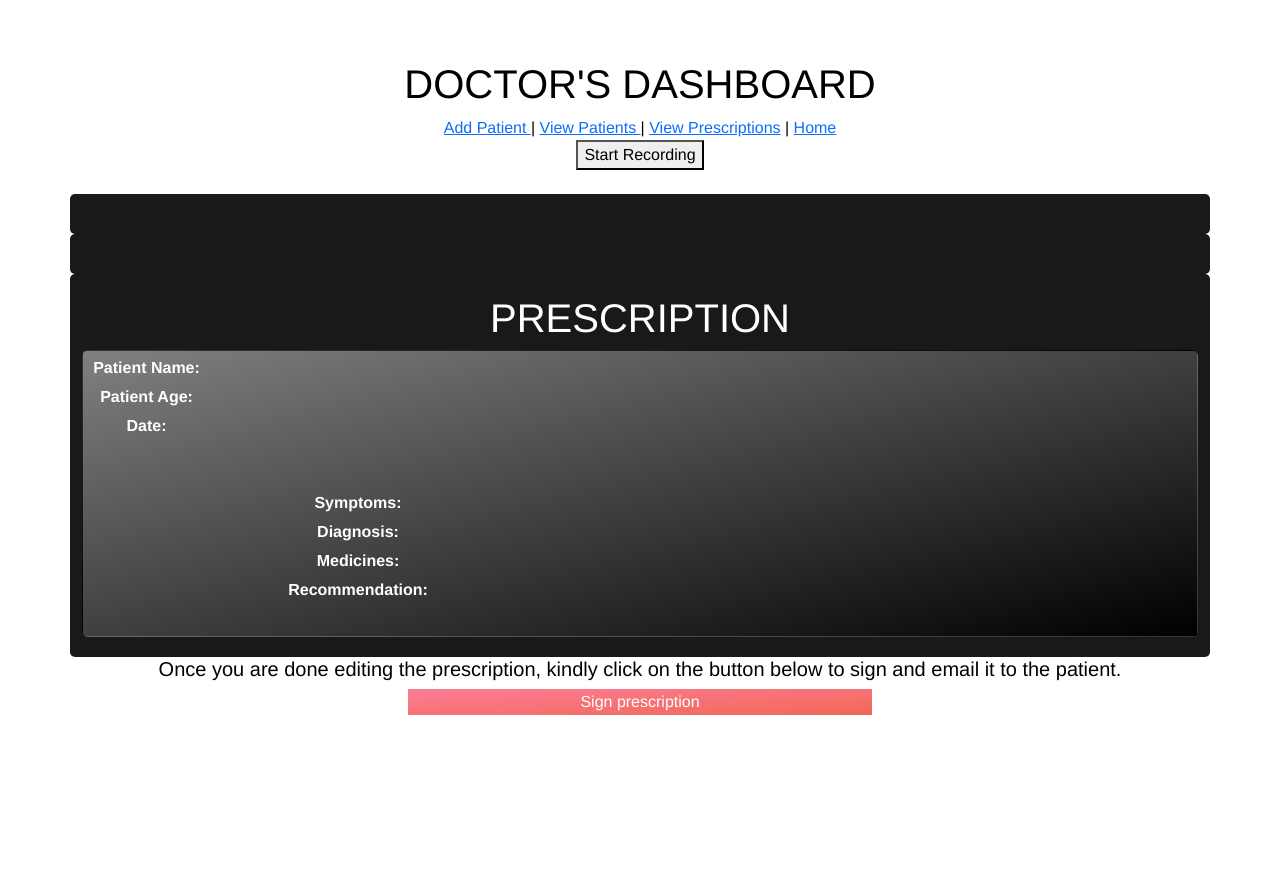
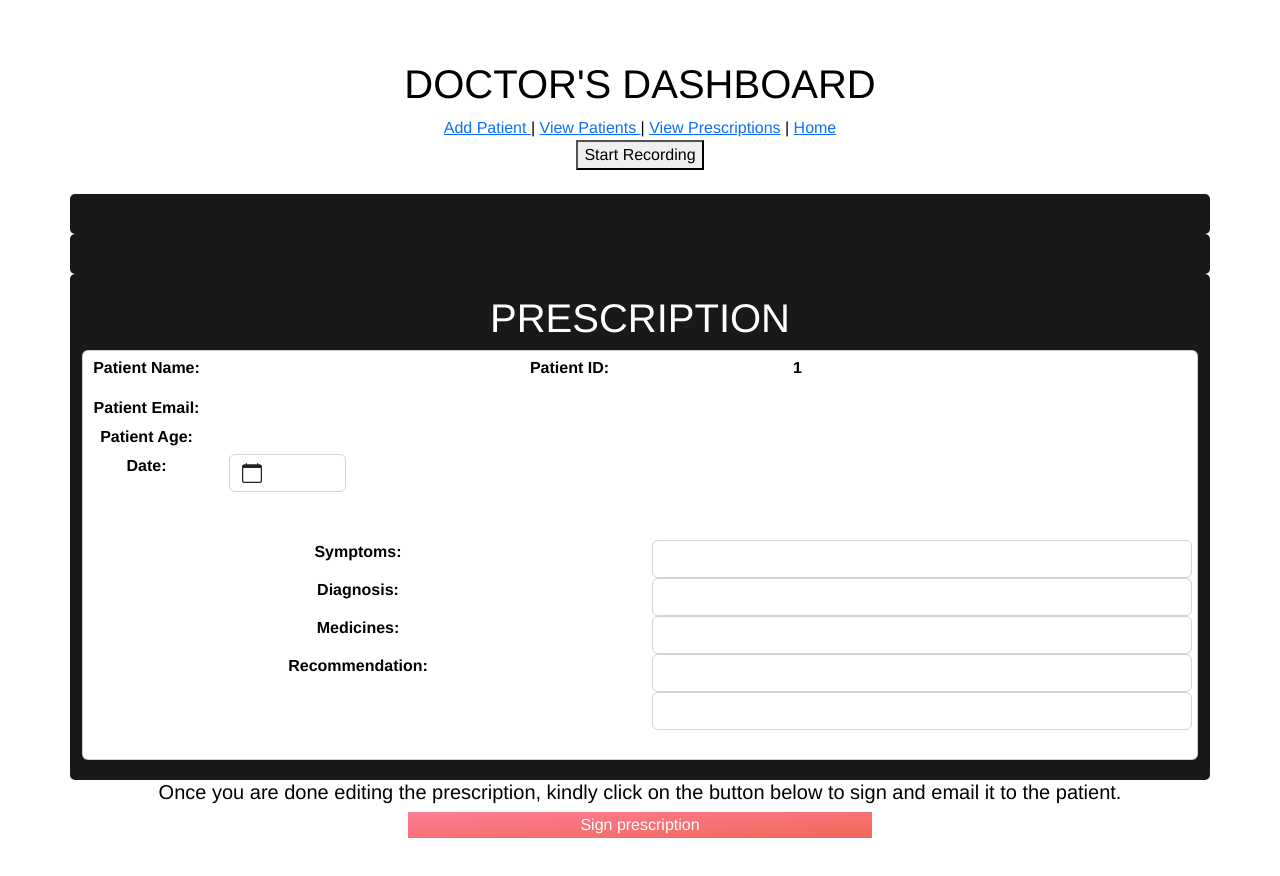
Before and after one commit to sidhee-hande/automated-prescription-generation, a Vue app in the folder frontend/: page /#/prescription/1 in a window 1280 px wide. Shown: the top 876 px of the page. Before the commit the page ends 800 px from the top, so only its background shows below. Built offline with nearby package versions, Linux system fonts and the light colour scheme; what vue-speech would draw is missing.

Commit message:
Updated docker files and Prescription.vue

```diff
--- a/frontend/src/components/Prescription.vue
+++ b/frontend/src/components/Prescription.vue
@@ -16,7 +16,7 @@
         {{ this.transcription }}
       </label>
     </div>
-
+<!-- {{this.items}} -->
     <div id="pdf" class="container">
       <h1> PRESCRIPTION </h1>
       <div class="card">
@@ -28,12 +28,41 @@
                 <label>Patient Name: </label>
               </div>
               <div class="col">
-                <b-form-input type="text" v-if="items.edit" v-model="items.name" class="mb-2 mr-sm-2 mb-sm-0">
-                </b-form-input>
+                <!-- <b-form-input type="text" v-if="items.edit" v-model="items.name" class="mb-2 mr-sm-2 mb-sm-0">
+                </b-form-input> -->
+                <p> {{ this.patientname}}</p>
               </div>
             </div>
           </div>
-        </div>
+               <div class="col">
+            <div class="row">
+              <div class="col">
+                <label>Patient ID: </label>
+              </div>
+              <div class="col">
+                <!-- <b-form-input type="text" v-if="items.edit" v-model="items.name" class="mb-2 mr-sm-2 mb-sm-0">
+                </b-form-input> -->
+                <p> {{ this.patientid }}</p>
+              </div>
+            </div>
+          </div>
+          </div>
+          <div class="row">
+           <div class="col-md-3">
+            <div class="row">
+              <div class="col">
+                <label>Patient Email: </label>
+              </div>
+              <div class="col">
+                <!-- <b-form-input type="text" v-if="items.edit" v-model="items.name" class="mb-2 mr-sm-2 mb-sm-0">
+                </b-form-input> -->
+                <p> {{ this.patientemail}}</p>
+              </div>
+            </div>
+          </div>
+          </div>
+
+
         <div class="row">
           <div class="col-md-3">
             <div class="row">
@@ -41,7 +70,8 @@
                 <label>Patient Age: </label>
               </div>
               <div class="col">
-                <b-form-input type="text" v-if="items.edit" v-model="items.age"></b-form-input>
+               <p> {{ this.patientage}}</p>
+                <!-- <b-form-input type="text" v-if="items.edit" v-model="items.age"></b-form-input> -->
               </div>
             </div>
 
@@ -152,70 +182,69 @@ export default {
       enable: true,
       msg: 'Start Recording',
       transcription: '',
-      fields: [
-        { key: "name", label: "Name" },
-        { key: "date", label: "Date" },
-        { key: "age", label: "Age" },
-        { key: "symptoms", label: "Symptoms" },
-        { key: "diagnosis", label: "Diagnosis" },
-        { key: "medicines", label: "Medicines" },
-        { key: "dosageofmedication ", label: "Dosage of Medication" },
-        { key: "frequencyofmedication", label: "Frequency of Medication" },
-        { key: 'edit', label: '' }
-      ],
+      patientname: " ",
+      patientemail: " ",
+      patientid: " ",
+      patientage: " ",
+
       //      items: [
       //       {"age":"45 years old","date":"Mon, 07 Nov 2022","diagnosis":"Covid-19",
       // "dosageofmedication":"100mg ibuprofen ","frequencyofmedication":"ibuprofen twice daily ",
       // "medicines":"ibuprofen","name":"Jeff Bezos","symptoms":"chest pain,cough,fever", "edit": true, "signature": ""}
 
       //       ],
-      items: [
+      items:
         {
-          "age": " ", "date": " ", "diagnosis": " ",
+          "patient_id": " ", "age": "", "email": " ",
+           "date": " ", "diagnosis": " ",
           "dosageofmedication": " ", "frequencyofmedication": " ",
           "medicines": " ", "name": " ", "symptoms": " ", "edit": true, "signature": ""
         }
 
-      ],
+      ,
     }
   },
   mounted() {
-    this.items = this.items.map(item => ({ ...item, isEdit: false }));
+   // this.items = this.items.map(item => ({ ...item, isEdit: false }));
+    this.patientid = this.$route.params.id;
+    this.patientname = this.$route.params.name;
+    this.patientage = this.$route.params.age;
+    this.patientemail = this.$route.params.email;
+    this.items.patient_id= this.$route.params.id;
+    this.items.name = this.$route.params.name;
+    this.items.age= this.$route.params.age;
+    this.items.email = this.$route.params.email;
+
   },
   methods:
   {
-
-    sendEmail(pdf) {
-      var file3 = pdf.output('blob')
-
-      function getBase64(file) {
-        return new Promise((resolve, reject) => {
-          const reader = new FileReader();
-          reader.readAsDataURL(file);
-          reader.onload = () => resolve(reader.result);
-          reader.onerror = error => reject(error);
+    sendEmail() {
+      var contactParams = {
+        patient_name: this.items.name,
+        from_email: "automatedprescriptions@gmail.com",
+        to_email: "skc86@cornell.edu"
+      }
+      emailjs.send('service_prgws4h', 'template_1xran0s', contactParams, 'wXlM_KPvNXTs0G7Kz')
+        .then((result) => {
+          console.log('SUCCESS!', result.text);
+        }, (error) => {
+          console.log('FAILED...', error.text);
         });
-      }
-
-      var promise = getBase64(file3);
-      promise.then(function (result) {
-        console.log(result)
-      });
-
-
-
-
-
-
-
     },
     saveprescription() {
+      this.sendEmail()
+      this.createPDF()
+       this.items.patient_id= this.patientid;
+    this.items.name = this.patientname;
+    this.items.age= this.patientage;
+    this.items.email = this.patientemail;
 
-      this.createPDF()
-
-
-
-      axios.post('http://localhost:5000/api/saveprescription', { "prescription": this.items })
+      axios.post('http://localhost:5000/api/saveprescription',  { "prescription": this.items,
+      "patientname": this.patientname,
+      "patientage" :  this.patientage,
+      "patientemail": this.patientemail,
+      "patientid": this.patientid
+      } )
     },
 
     createPDF() {
@@ -225,6 +254,7 @@ export default {
       let srcWidth = document.getElementById('pdf').scrollWidth;
       let margin = 30; // narrow margin - 1.27 cm (36);
       let scale = (pWidth - margin * 2) / srcWidth;
+
       pdf.html(document.getElementById('pdf'), {
         x: margin,
         y: margin,
@@ -232,46 +262,9 @@ export default {
           scale: scale,
         },
         callback: function () {
-          var file3 = pdf.output('blob')
-
-          function getBase64(file) {
-            return new Promise((resolve, reject) => {
-              const reader = new FileReader();
-              reader.readAsDataURL(file);
-              reader.onload = () => resolve(reader.result);
-              reader.onerror = error => reject(error);
-            });
-          }
-
-          var promise = getBase64(file3);
-          promise.then(function (result) {
-            console.log(result)
-
-            var contactParams = {
-              from_email: "automatedprescriptions@gmail.com",
-              to_email: "skc86@cornell.edu",
-              content: result
-            }
-
-            emailjs.send('service_prgws4h', 'template_1xran0s', contactParams, 'wXlM_KPvNXTs0G7Kz')
-              .then((result) => {
-                console.log('SUCCESS!', result.text);
-              }, (error) => {
-                console.log('FAILED...', error.text);
-              });
-          });
-
-
-
           pdf.save('Prescription.pdf')
         }
-
       });
-
-
-      //this.sendEmail(pdf)
-
-
     },
 
     editRowHandler(data) {
@@ -297,6 +290,12 @@ export default {
         this.enable = false
         axios.post('http://localhost:5000/api/generateprescription', { "transcript": this.transcription })
           .then(response => this.items = response.data);
+
+    this.items.patient_id= this.patientid;
+    this.items.name = this.patientname;
+    this.items.age= this.patientage;
+    this.items.email = this.patientemail;
+    console.log(this.items)
       }
     },
   }
@@ -329,12 +328,13 @@ th {
 
 pre {
   text-align: left;
-  color: #d63384;
+  color: black !important;
 }
 
 
 label {
   margin-bottom: 5px;
+  color: white !important;
 }
 
 input[type="submit"] {
@@ -346,11 +346,11 @@ input[type="submit"] {
 }
 
 .card {
-  background-image: linear-gradient(to bottom right, grey, black);
+
   border: 0;
   padding: 5px;
   margin: auto;
-  color: white !important;
+
   text-align: center;
 }
 
@@ -365,14 +365,14 @@ input[type="submit"] {
 }
 
 label {
-  color: white;
+  color: black !important;
   font-weight: bold;
   display: block;
   width: fit-content;
 }
 
 p {
-  color: white;
+  color: black !important;
   font-weight: bold;
   width: fit-content;
 
--- a/frontend/vue.config.js
+++ b/frontend/vue.config.js
@@ -1,4 +1,7 @@
 const { defineConfig } = require('@vue/cli-service')
 module.exports = defineConfig({
-  transpileDependencies: true
+  transpileDependencies: true,
+  devServer: {
+     allowedHosts: 'all',
+}
 })
```
Also changed, not shown: 2 other files (tests, documents, lock files or other folders).
